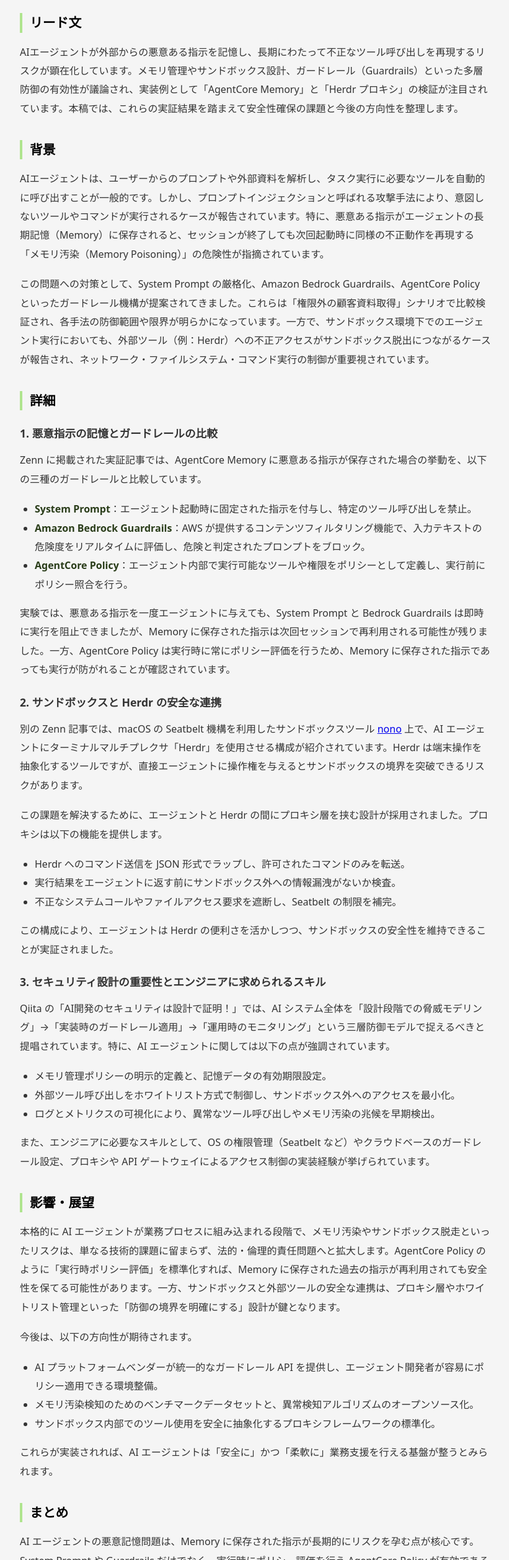
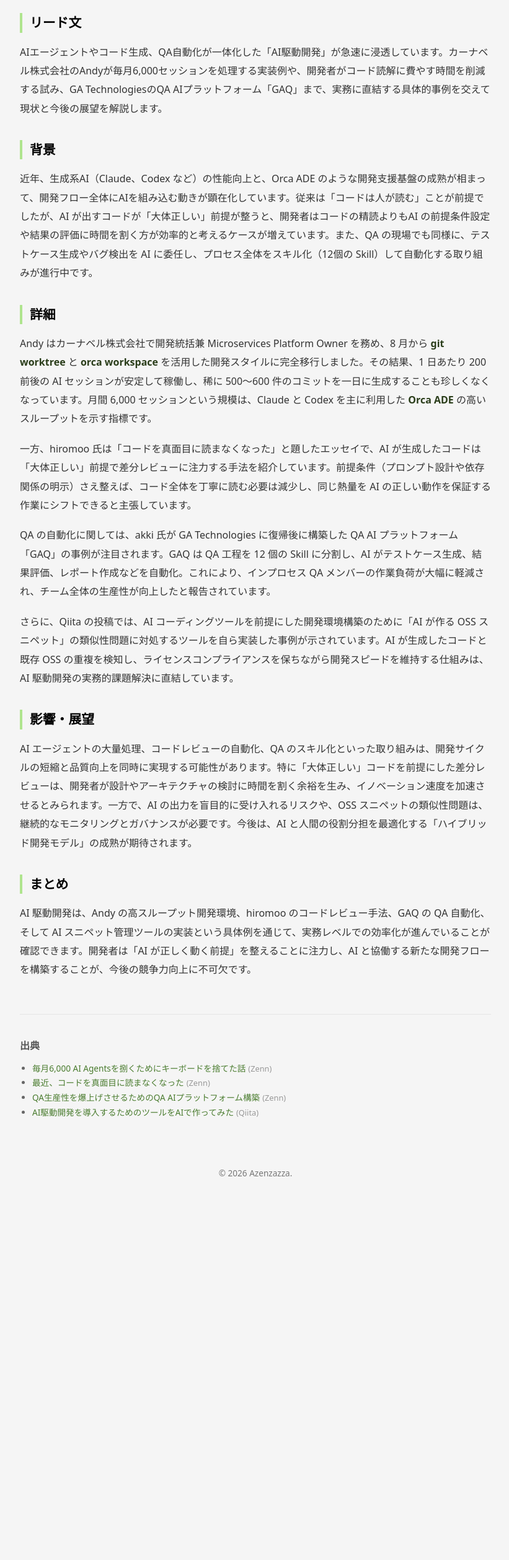
Before and after one commit to Azenzazza/Azenzazza.github.io, a plain HTML site: page news/tech.html in a window 1280 px wide. Shown: the part 283-2800 px from the top of the page at 62% size, without its empty margins (228-1049 px from the left). After the commit the page ends 2201 px from the top, so only its background shows below. Drawn offline with Linux system fonts and the light colour scheme.

Commit message:
Update news 2026-11-17

```diff
--- a/news/tech.html
+++ b/news/tech.html
@@ -5,8 +5,8 @@
   <link rel="stylesheet" href="../main.css">
   <meta charset="UTF-8">
   <meta name="viewport" content="width=device-width, initial-scale=1.0">
-  <title>AIエージェントの悪意記憶検証 - Azenzazzaのサイト</title>
-  <meta name="description" content="AIエージェントの安全性は急速に重要になっており、メモリ管理、サンドボックス設計、セキュリティ設計など多角的課題が議論されている。">
+  <title>AI駆動開発で自動化を実現 - Azenzazzaのサイト</title>
+  <meta name="description" content="AIエージェント・コード生成・QA自動化が統合され、開発・運用の効率化が急速に進んでいる。日本語で解説すれば技術者の実務に直結し、注目度が高い。">
   <style>
     body {
       margin: 0;
@@ -185,69 +185,35 @@
       <a href="./normal.html">一般</a>
     </div>
 
-    <p class="news-date">2026年11月17日</p>
-    <h1>AIエージェントの悪意記憶検証</h1>
+    <p class="news-date">2026年11月18日</p>
+    <h1>AI駆動開発で自動化を実現</h1>
 
     <article class="news-body">
 <h2>リード文</h2>
-<p>AIエージェントが外部からの悪意ある指示を記憶し、長期にわたって不正なツール呼び出しを再現するリスクが顕在化しています。メモリ管理やサンドボックス設計、ガードレール（Guardrails）といった多層防御の有効性が議論され、実装例として「AgentCore Memory」と「Herdr プロキシ」の検証が注目されています。本稿では、これらの実証結果を踏まえて安全性確保の課題と今後の方向性を整理します。</p>
+<p>AIエージェントやコード生成、QA自動化が一体化した「AI駆動開発」が急速に浸透しています。カーナベル株式会社のAndyが毎月6,000セッションを処理する実装例や、開発者がコード読解に費やす時間を削減する試み、GA TechnologiesのQA AIプラットフォーム「GAQ」まで、実務に直結する具体的事例を交えて現状と今後の展望を解説します。</p>
 
 <h2>背景</h2>
-<p>AIエージェントは、ユーザーからのプロンプトや外部資料を解析し、タスク実行に必要なツールを自動的に呼び出すことが一般的です。しかし、プロンプトインジェクションと呼ばれる攻撃手法により、意図しないツールやコマンドが実行されるケースが報告されています。特に、悪意ある指示がエージェントの長期記憶（Memory）に保存されると、セッションが終了しても次回起動時に同様の不正動作を再現する「メモリ汚染（Memory Poisoning）」の危険性が指摘されています。</p>
-<p>この問題への対策として、System Prompt の厳格化、Amazon Bedrock Guardrails、AgentCore Policy といったガードレール機構が提案されてきました。これらは「権限外の顧客資料取得」シナリオで比較検証され、各手法の防御範囲や限界が明らかになっています。一方で、サンドボックス環境下でのエージェント実行においても、外部ツール（例：Herdr）への不正アクセスがサンドボックス脱出につながるケースが報告され、ネットワーク・ファイルシステム・コマンド実行の制御が重要視されています。</p>
+<p>近年、生成系AI（Claude、Codex など）の性能向上と、Orca ADE のような開発支援基盤の成熟が相まって、開発フロー全体にAIを組み込む動きが顕在化しています。従来は「コードは人が読む」ことが前提でしたが、AI が出すコードが「大体正しい」前提が整うと、開発者はコードの精読よりもAI の前提条件設定や結果の評価に時間を割く方が効率的と考えるケースが増えています。また、QA の現場でも同様に、テストケース生成やバグ検出を AI に委任し、プロセス全体をスキル化（12個の Skill）して自動化する取り組みが進行中です。</p>
 
 <h2>詳細</h2>
-<h3>1. 悪意指示の記憶とガードレールの比較</h3>
-<p>Zenn に掲載された実証記事では、AgentCore Memory に悪意ある指示が保存された場合の挙動を、以下の三種のガードレールと比較しています。</p>
-<ul>
-<li><strong>System Prompt</strong>：エージェント起動時に固定された指示を付与し、特定のツール呼び出しを禁止。</li>
-<li><strong>Amazon Bedrock Guardrails</strong>：AWS が提供するコンテンツフィルタリング機能で、入力テキストの危険度をリアルタイムに評価し、危険と判定されたプロンプトをブロック。</li>
-<li><strong>AgentCore Policy</strong>：エージェント内部で実行可能なツールや権限をポリシーとして定義し、実行前にポリシー照合を行う。</li>
-</ul>
-<p>実験では、悪意ある指示を一度エージェントに与えても、System Prompt と Bedrock Guardrails は即時に実行を阻止できましたが、Memory に保存された指示は次回セッションで再利用される可能性が残りました。一方、AgentCore Policy は実行時に常にポリシー評価を行うため、Memory に保存された指示であっても実行が防がれることが確認されています。</p>
+<p>Andy はカーナベル株式会社で開発統括兼 Microservices Platform Owner を務め、8 月から <strong>git worktree</strong> と <strong>orca workspace</strong> を活用した開発スタイルに完全移行しました。その結果、1 日あたり 200 前後の AI セッションが安定して稼働し、稀に 500〜600 件のコミットを一日に生成することも珍しくなくなっています。月間 6,000 セッションという規模は、Claude と Codex を主に利用した <strong>Orca ADE</strong> の高いスループットを示す指標です。</p>
 
-<h3>2. サンドボックスと Herdr の安全な連携</h3>
-<p>別の Zenn 記事では、macOS の Seatbelt 機構を利用したサンドボックスツール <a href="https://nono.sh">nono</a> 上で、AI エージェントにターミナルマルチプレクサ「Herdr」を使用させる構成が紹介されています。Herdr は端末操作を抽象化するツールですが、直接エージェントに操作権を与えるとサンドボックスの境界を突破できるリスクがあります。</p>
-<p>この課題を解決するために、エージェントと Herdr の間にプロキシ層を挟む設計が採用されました。プロキシは以下の機能を提供します。</p>
-<ul>
-<li>Herdr へのコマンド送信を JSON 形式でラップし、許可されたコマンドのみを転送。</li>
-<li>実行結果をエージェントに返す前にサンドボックス外への情報漏洩がないか検査。</li>
-<li>不正なシステムコールやファイルアクセス要求を遮断し、Seatbelt の制限を補完。</li>
-</ul>
-<p>この構成により、エージェントは Herdr の便利さを活かしつつ、サンドボックスの安全性を維持できることが実証されました。</p>
+<p>一方、hiromoo 氏は「コードを真面目に読まなくなった」と題したエッセイで、AI が生成したコードは「大体正しい」前提で差分レビューに注力する手法を紹介しています。前提条件（プロンプト設計や依存関係の明示）さえ整えば、コード全体を丁寧に読む必要は減少し、同じ熱量を AI の正しい動作を保証する作業にシフトできると主張しています。</p>
 
-<h3>3. セキュリティ設計の重要性とエンジニアに求められるスキル</h3>
-<p>Qiita の「AI開発のセキュリティは設計で証明！」では、AI システム全体を「設計段階での脅威モデリング」→「実装時のガードレール適用」→「運用時のモニタリング」という三層防御モデルで捉えるべきと提唱されています。特に、AI エージェントに関しては以下の点が強調されています。</p>
-<ul>
-<li>メモリ管理ポリシーの明示的定義と、記憶データの有効期限設定。</li>
-<li>外部ツール呼び出しをホワイトリスト方式で制御し、サンドボックス外へのアクセスを最小化。</li>
-<li>ログとメトリクスの可視化により、異常なツール呼び出しやメモリ汚染の兆候を早期検出。</li>
-</ul>
-<p>また、エンジニアに必要なスキルとして、OS の権限管理（Seatbelt など）やクラウドベースのガードレール設定、プロキシや API ゲートウェイによるアクセス制御の実装経験が挙げられています。</p>
+<p>QA の自動化に関しては、akki 氏が GA Technologies に復帰後に構築した QA AI プラットフォーム「GAQ」の事例が注目されます。GAQ は QA 工程を 12 個の Skill に分割し、AI がテストケース生成、結果評価、レポート作成などを自動化。これにより、インプロセス QA メンバーの作業負荷が大幅に軽減され、チーム全体の生産性が向上したと報告されています。</p>
+
+<p>さらに、Qiita の投稿では、AI コーディングツールを前提にした開発環境構築のために「AI が作る OSS スニペット」の類似性問題に対処するツールを自ら実装した事例が示されています。AI が生成したコードと既存 OSS の重複を検知し、ライセンスコンプライアンスを保ちながら開発スピードを維持する仕組みは、AI 駆動開発の実務的課題解決に直結しています。</p>
 
 <h2>影響・展望</h2>
-<p>本格的に AI エージェントが業務プロセスに組み込まれる段階で、メモリ汚染やサンドボックス脱走といったリスクは、単なる技術的課題に留まらず、法的・倫理的責任問題へと拡大します。AgentCore Policy のように「実行時ポリシー評価」を標準化すれば、Memory に保存された過去の指示が再利用されても安全性を保てる可能性があります。一方、サンドボックスと外部ツールの安全な連携は、プロキシ層やホワイトリスト管理といった「防御の境界を明確にする」設計が鍵となります。</p>
-<p>今後は、以下の方向性が期待されます。</p>
-<ul>
-<li>AI プラットフォームベンダーが統一的なガードレール API を提供し、エージェント開発者が容易にポリシー適用できる環境整備。</li>
-<li>メモリ汚染検知のためのベンチマークデータセットと、異常検知アルゴリズムのオープンソース化。</li>
-<li>サンドボックス内部でのツール使用を安全に抽象化するプロキシフレームワークの標準化。</li>
-</ul>
-<p>これらが実装されれば、AI エージェントは「安全に」かつ「柔軟に」業務支援を行える基盤が整うとみられます。</p>
+<p>AI エージェントの大量処理、コードレビューの自動化、QA のスキル化といった取り組みは、開発サイクルの短縮と品質向上を同時に実現する可能性があります。特に「大体正しい」コードを前提にした差分レビューは、開発者が設計やアーキテクチャの検討に時間を割く余裕を生み、イノベーション速度を加速させるとみられます。一方で、AI の出力を盲目的に受け入れるリスクや、OSS スニペットの類似性問題は、継続的なモニタリングとガバナンスが必要です。今後は、AI と人間の役割分担を最適化する「ハイブリッド開発モデル」の成熟が期待されます。</p>
 
 <h2>まとめ</h2>
-<p>AI エージェントの悪意記憶問題は、Memory に保存された指示が長期的にリスクを孕む点が核心です。System Prompt や Guardrails だけでなく、実行時にポリシー評価を行う AgentCore Policy が有効であることが実証されました。また、サンドボックス内での外部ツール利用は、プロキシ層によるアクセス制御で安全性を確保できることが示されています。今後は、ガードレールの標準化とメモリ汚染検知技術の成熟が、AI エージェントの安全運用を支える鍵となるでしょう。</p>
-
-出典URL
-https://zenn.dev/takuyousou/articles/agentcore-memory-poisoning-guardrails
-https://zenn.dev/naofumimurata/articles/nono-hc-proxy
-https://qiita.com/Sicut_study/items/b6d17933cc276dadf6d5?utm_campaign=popular_items&utm_medium=feed&utm_source=popular_items
-https://qiita.com/kizuku_tabata/items/79e3411b93aff5c46177?utm_campaign=popular_items&utm_medium=feed&utm_source=popular_items
+<p>AI 駆動開発は、Andy の高スループット開発環境、hiromoo のコードレビュー手法、GAQ の QA 自動化、そして AI スニペット管理ツールの実装という具体例を通じて、実務レベルでの効率化が進んでいることが確認できます。開発者は「AI が正しく動く前提」を整えることに注力し、AI と協働する新たな開発フローを構築することが、今後の競争力向上に不可欠です。</p>
     </article>
 
     <section class="news-sources">
       <h2>出典</h2>
-      <ul><li><a href="https://zenn.dev/takuyousou/articles/agentcore-memory-poisoning-guardrails" target="_blank" rel="noopener">AIエージェントは悪意ある指示を記憶するのか？— AgentCore MemoryとGuardrailsで検証</a><span class="src-name">(Zenn)</span></li><li><a href="https://zenn.dev/naofumimurata/articles/nono-hc-proxy" target="_blank" rel="noopener">サンドボックス内のAIエージェントにHerdrを安全に使わせたい</a><span class="src-name">(Zenn)</span></li><li><a href="https://qiita.com/Sicut_study/items/b6d17933cc276dadf6d5?utm_campaign=popular_items&utm_medium=feed&utm_source=popular_items" target="_blank" rel="noopener">AI開発のセキュリティは設計で証明！今後エンジニアに求められるスキルを完全解説</a><span class="src-name">(Qiita)</span></li><li><a href="https://qiita.com/kizuku_tabata/items/79e3411b93aff5c46177?utm_campaign=popular_items&utm_medium=feed&utm_source=popular_items" target="_blank" rel="noopener">AI駆動開発を導入するためのツールをAIで作ってみた</a><span class="src-name">(Qiita)</span></li></ul>
+      <ul><li><a href="https://zenn.dev/andoshin11/articles/ba68b39ef9a8ce" target="_blank" rel="noopener">毎月6,000 AI Agentsを捌くためにキーボードを捨てた話</a><span class="src-name">(Zenn)</span></li><li><a href="https://zenn.dev/hiromoo/articles/reading-less-preparing-more" target="_blank" rel="noopener">最近、コードを真面目に読まなくなった</a><span class="src-name">(Zenn)</span></li><li><a href="https://zenn.dev/gatechnologies/articles/8bdea59269eb10" target="_blank" rel="noopener">QA生産性を爆上げさせるためのQA AIプラットフォーム構築</a><span class="src-name">(Zenn)</span></li><li><a href="https://qiita.com/kizuku_tabata/items/79e3411b93aff5c46177?utm_campaign=popular_items&utm_medium=feed&utm_source=popular_items" target="_blank" rel="noopener">AI駆動開発を導入するためのツールをAIで作ってみた</a><span class="src-name">(Qiita)</span></li></ul>
     </section>
   </main>
 
```
Also changed, not shown: news/normal.html (+17 -36 lines).
